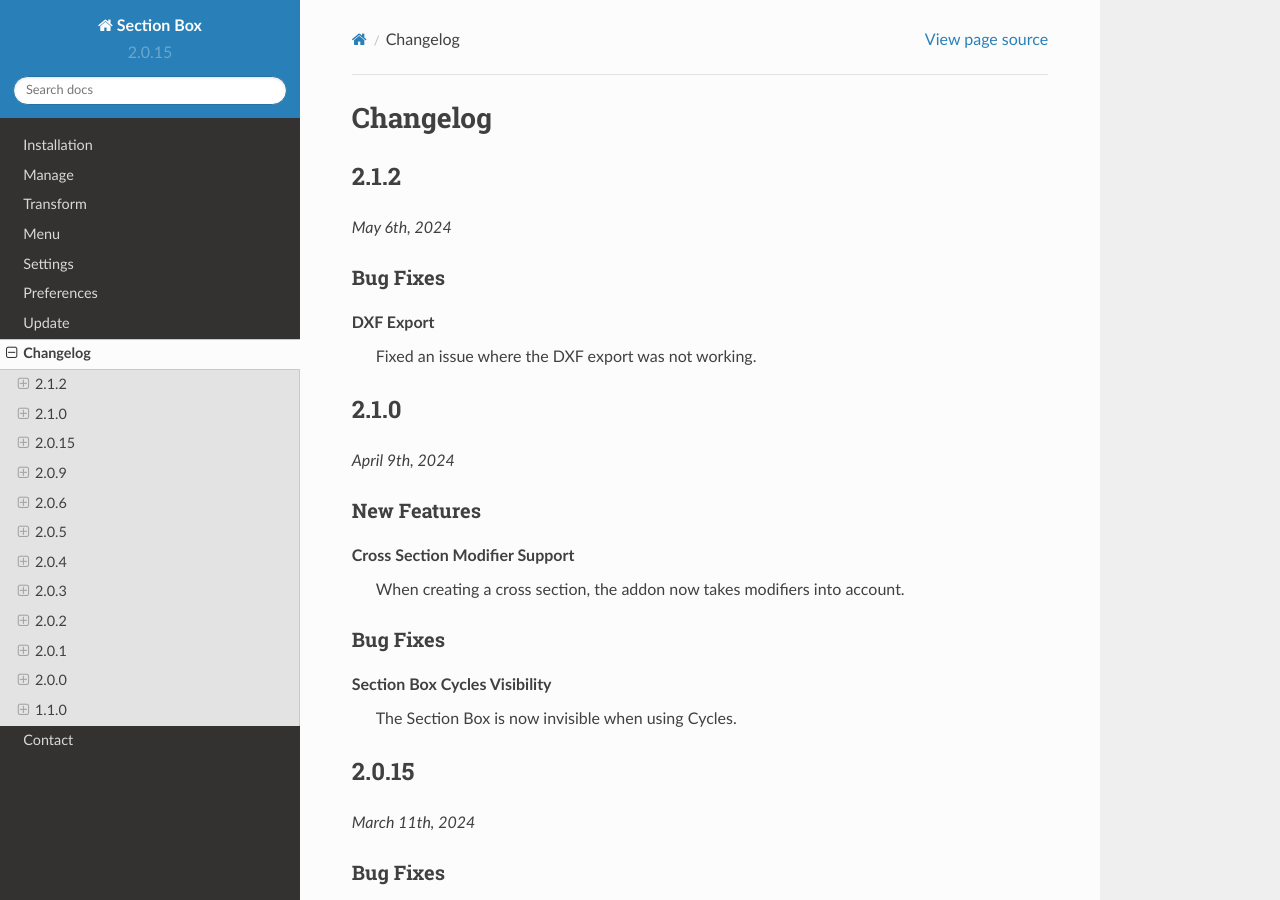
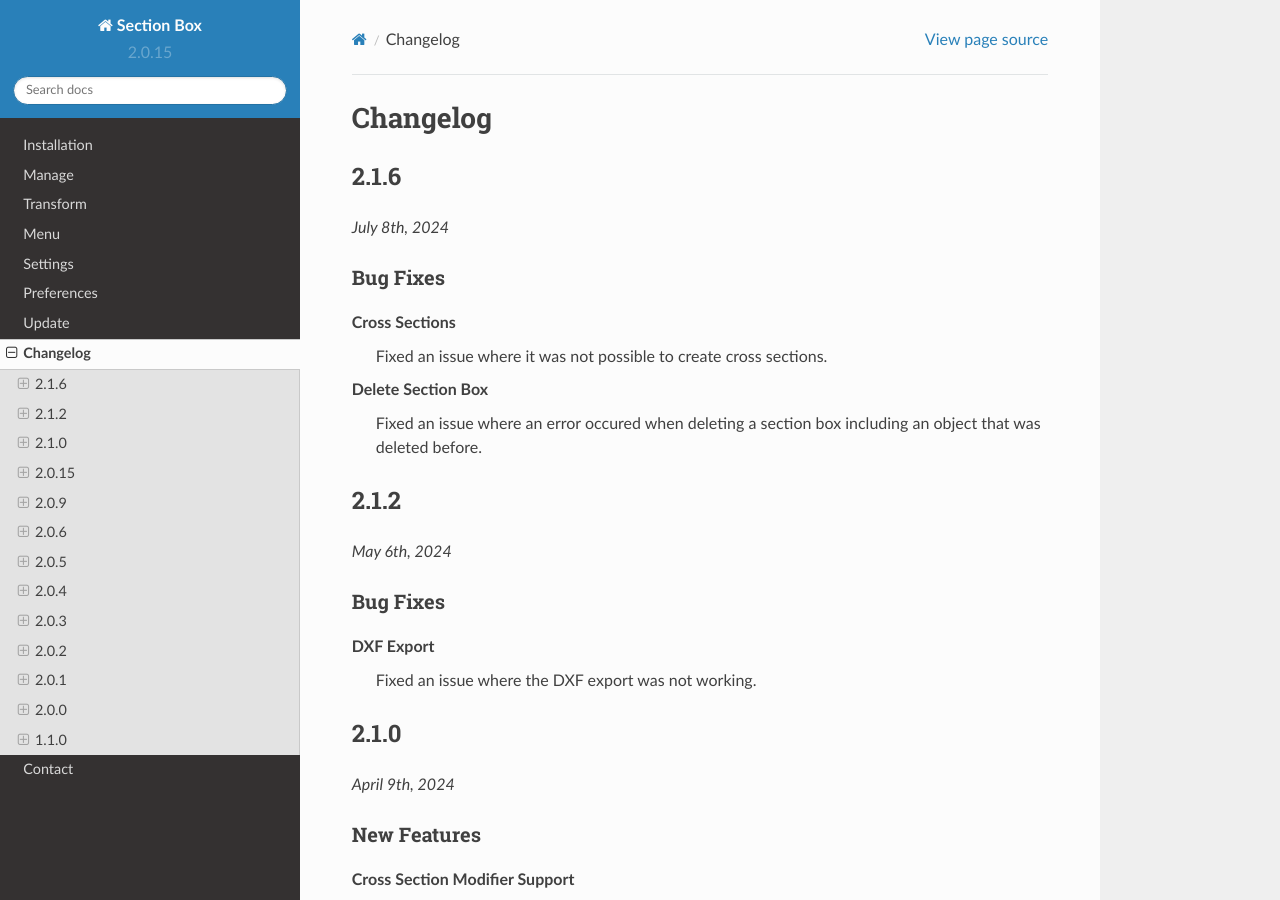
Before and after one commit to rubenmesserschmidt/Section-Box_docs, a Sphinx documentation site: the page built from docs/source/changelog.rst, in a window 1280 px wide and 900 px high. Built offline with Sphinx 7.4.7 and the Read the Docs theme 2.0.0, drawn with Linux system fonts in a browser that asks for light colours.

Commit message:
update 2.1.6

```diff
--- a/docs/source/changelog.rst
+++ b/docs/source/changelog.rst
@@ -1,6 +1,24 @@
 =========
 Changelog
 =========
+
+######
+2.1.6
+######
+
+*July 8th, 2024*
+
+*********
+Bug Fixes
+*********
+
+**Cross Sections**
+    Fixed an issue where it was not possible to create cross sections.
+
+
+**Delete Section Box**
+    Fixed an issue where an error occured when deleting a section box including an object that was deleted before.
+
 
 ######
 2.1.2
```
Also changed, not shown: 1 other file.
